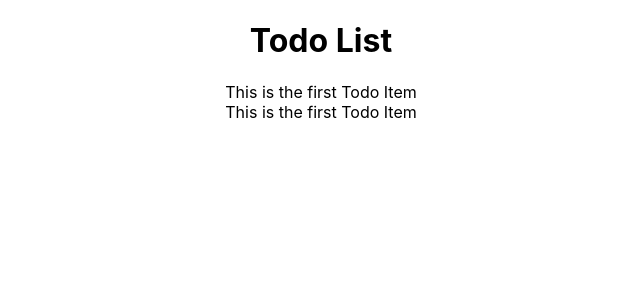
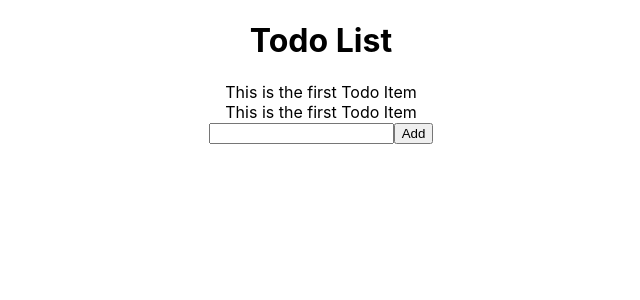
Before and after one commit to yamboni1/day12-homework-todolist, a React (Create React App) app: page / in a window 1280 px wide. Shown: the top 300 px of the page, without its empty margins (319-959 px from the left). Built offline with nearby package versions, Linux system fonts and the light colour scheme.

Commit message:
feat: create todo generator for adding items

```diff
--- a/src/App.js
+++ b/src/App.js
@@ -1,4 +1,5 @@
 import "./App.css";
+import TodoGenerator from "./components/TodoGenerator";
 import TodoGroup from "./components/TodoGroup";
 
 function App() {
@@ -6,6 +7,7 @@
         <div className="App">
             <h1>Todo List</h1>
             <TodoGroup todoItems={["First", "Second"]} />
+            <TodoGenerator/>
         </div>
     );
 }
--- /dev/null
+++ b/src/components/TodoGenerator.js
@@ -0,0 +1,10 @@
+const TodoGenerator = () => {
+    return (
+        <div>
+            <input type="text"/>
+			<button>Add</button>
+        </div>
+    );
+};
+
+export default TodoGenerator;
```
